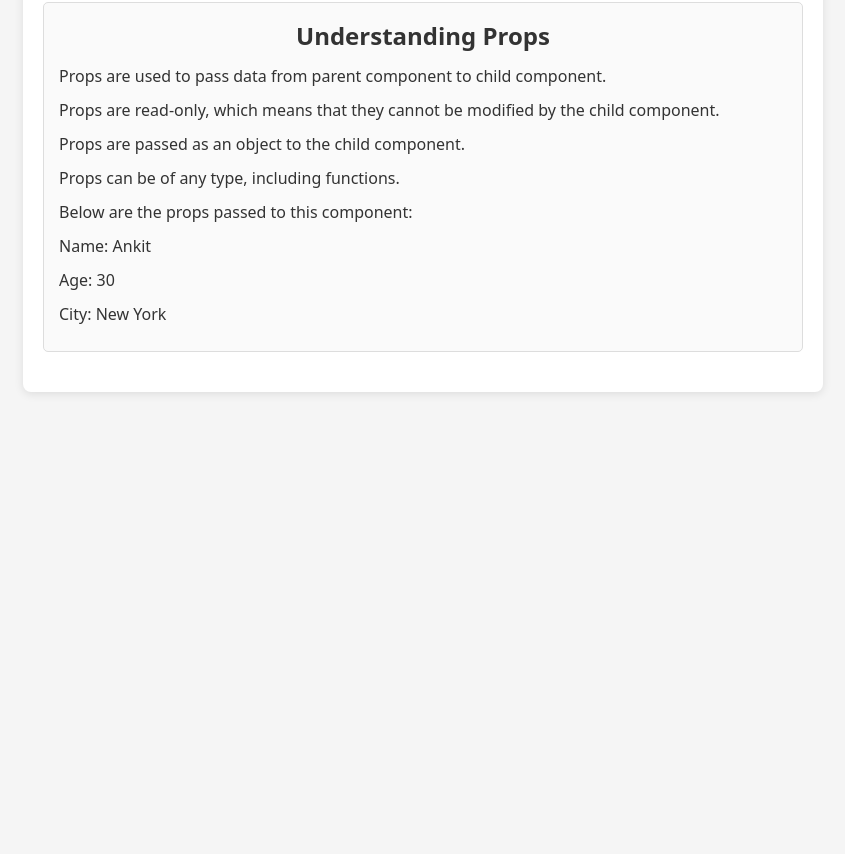
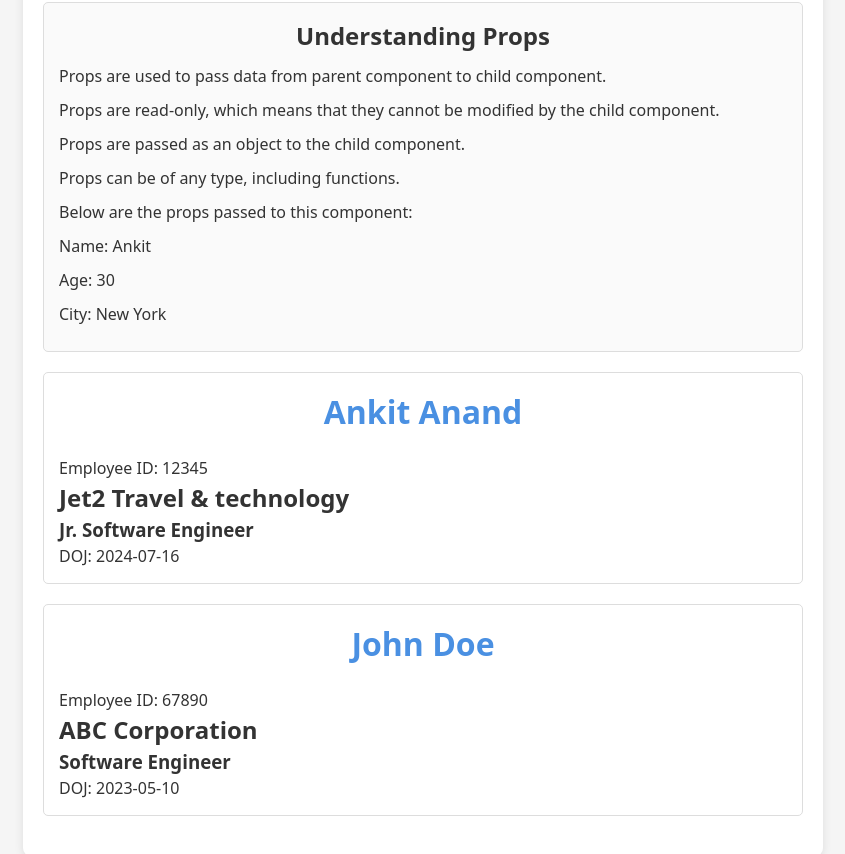
Before and after one commit to incognito0007/project-horizon, a React (Vite) app in the folder web/horizon-web/: page / in a window 1280 px wide. Shown: the part 384-1238 px from the top of the page, without its empty margins (217-1062 px from the left). Before the commit the page ends 800 px from the top, so only its background shows below. Built offline with nearby package versions, Linux system fonts and the light colour scheme.

Commit message:
[web] simple card component, data populated using props

```diff
--- a/web/horizon-web/src/App.tsx
+++ b/web/horizon-web/src/App.tsx
@@ -1,6 +1,7 @@
 import UnderstandingJsx from './day-to-day-learning/01-jsx-functComponents-props/UnderstandingJsx'
 import FunctionalComponent from './day-to-day-learning/01-jsx-functComponents-props/FunctionalComponent'
 import UnderstandingProps from './day-to-day-learning/01-jsx-functComponents-props/UnderstandingProps'
+import Card from './components/Card'
 
 function App() {
   const propsData = {
@@ -8,12 +9,32 @@ function App() {
     age: Number(30),
     city: String('New York'),
   }
+
+  const CardData = [
+    {
+      name: String('Ankit Anand'),
+      empId: Number(12345),
+      company: String('Jet2 Travel & technology'),
+      designation: String('Jr. Software Engineer'),
+      doj: String('2024-07-16'),
+    },
+    {
+      name: String('John Doe'),
+      empId: Number(67890),
+      company: String('ABC Corporation'),
+      designation: String('Software Engineer'),
+      doj: String('2023-05-10'),
+    },
+  ]
   return (
     <div className="app-container">
       <h1>horizon-web</h1>
       <UnderstandingJsx />
       <FunctionalComponent />
       <UnderstandingProps {...propsData} />
+      {CardData.map((data, index) => (
+        <Card key={index} {...data} />
+      ))}
     </div>
   )
 }
--- /dev/null
+++ b/web/horizon-web/src/components/Card.tsx
@@ -0,0 +1,19 @@
+function Card(cardData: {
+  name: string
+  empId: number
+  company: string
+  designation: string
+  doj: string
+}) {
+  return (
+    <div className="card">
+      <h1>{cardData.name}</h1>
+      <p>Employee ID: {cardData.empId}</p>
+      <h2>{cardData.company}</h2>
+      <h3>{cardData.designation}</h3>
+      <p>DOJ: {cardData.doj}</p>
+    </div>
+  )
+}
+
+export default Card
--- a/web/horizon-web/src/index.css
+++ b/web/horizon-web/src/index.css
@@ -60,3 +60,11 @@ body {
 .component button:hover {
   background-color: #357abd;
 }
+
+.card {
+  border: 1px solid #ddd;
+  border-radius: 5px;
+  padding: 15px;
+  margin-bottom: 20px;
+  background-color: #fff;
+}
```
